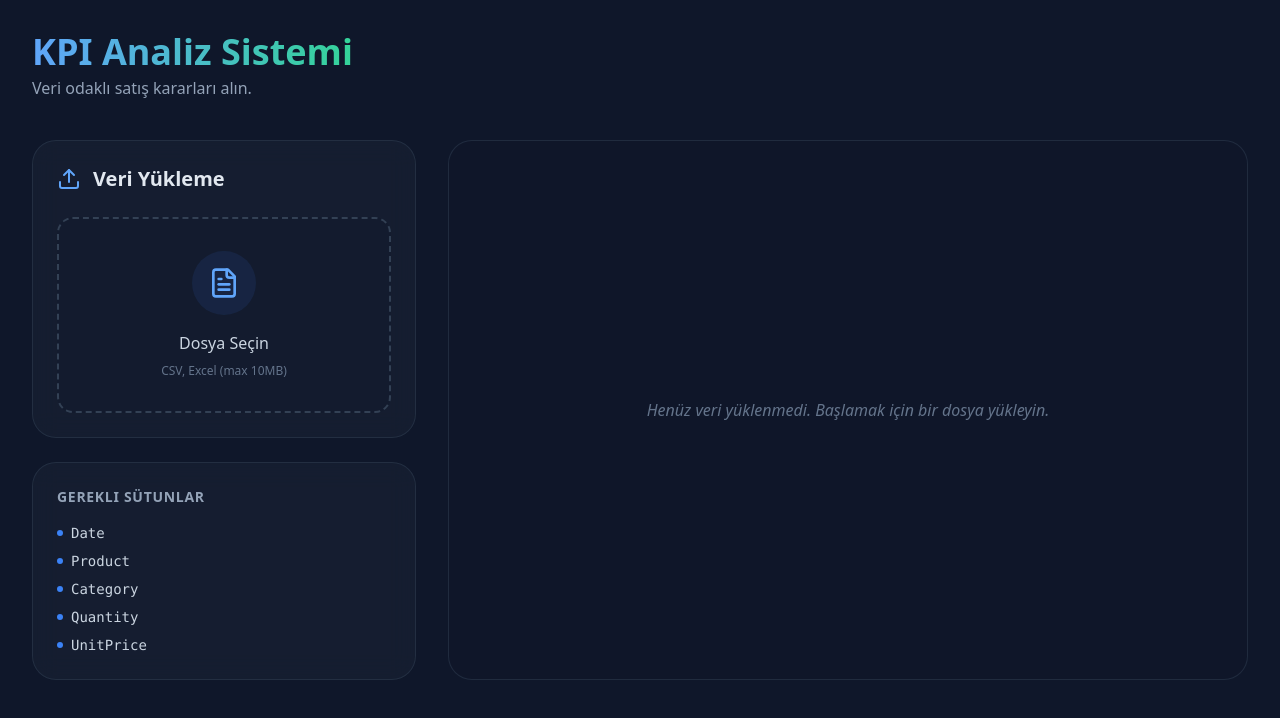
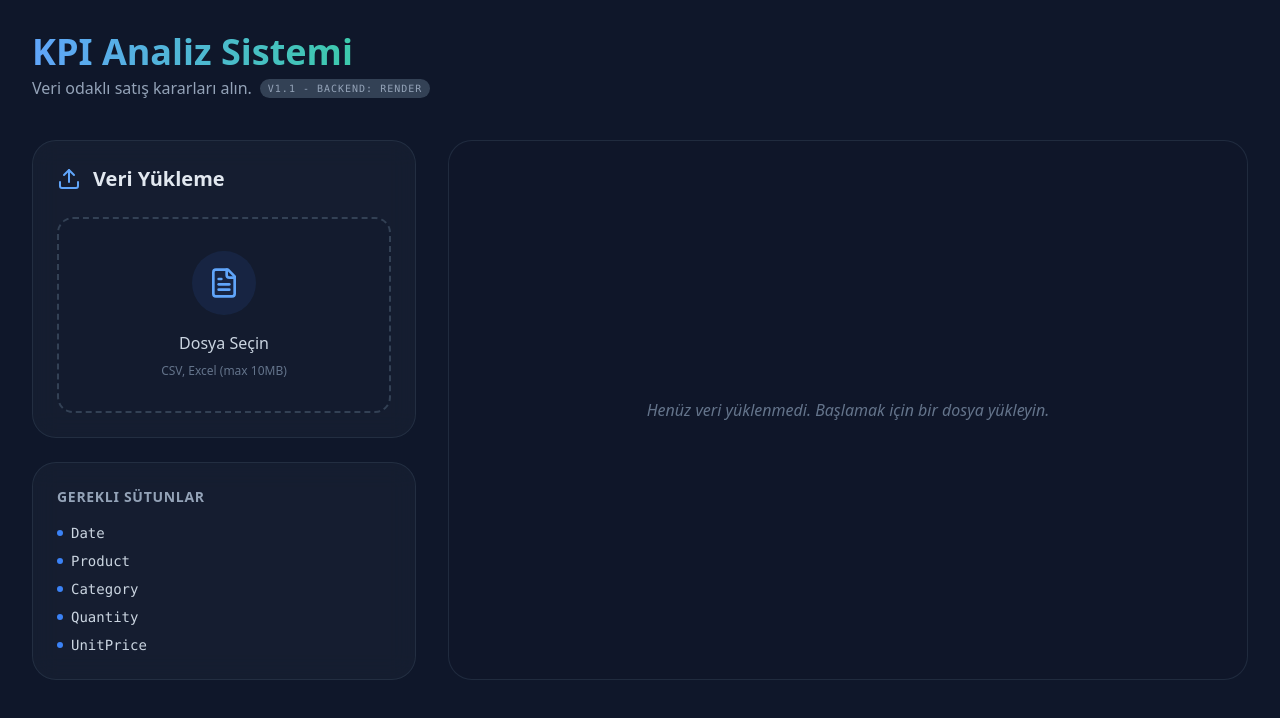
Before and after one commit to MerenKBC/-meren-kpi-analyzer, a React (Vite) app in the folder frontend/: page / in a window 1280 px wide. Shown: the top 718 px of the page. Built offline with nearby package versions, Linux system fonts and the light colour scheme.

Commit message:
Add version marker v1.1 and improve logging

```diff
--- a/frontend/src/App.jsx
+++ b/frontend/src/App.jsx
@@ -77,7 +77,12 @@ function App() {
                     <h1 className="text-4xl font-bold bg-gradient-to-r from-blue-400 to-emerald-400 bg-clip-text text-transparent">
                         KPI Analiz Sistemi
                     </h1>
-                    <p className="text-slate-400 mt-1">Veri odaklı satış kararları alın.</p>
+                    <div className="flex items-center gap-2 mt-1">
+                        <p className="text-slate-400">Veri odaklı satış kararları alın.</p>
+                        <span className="px-2 py-0.5 bg-slate-700 text-slate-400 text-[10px] rounded-full font-mono uppercase tracking-widest">
+                            v1.1 - Backend: Render
+                        </span>
+                    </div>
                 </div>
                 {data && (
                     <button
```
